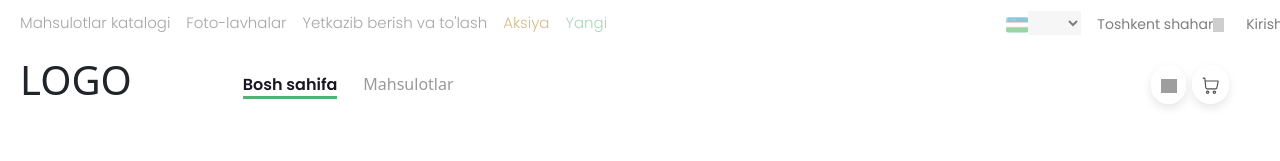
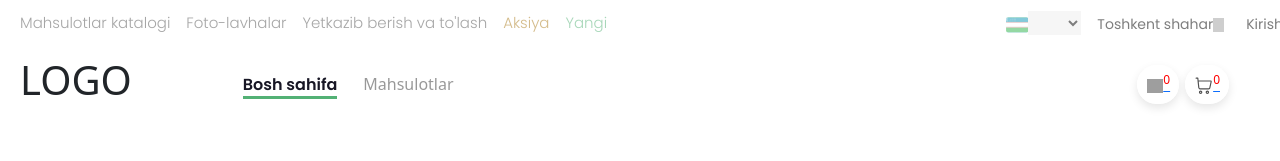
Before and after one commit to Rustam1999-00/Imtixon-N92, a React (Vite) app: page / in a window 1280 px wide. Shown: the top 161 px of the page. Built offline with nearby package versions, Linux system fonts and the light colour scheme; grey boxes are pictures that could not be loaded.

Commit message:
Add init index

```diff
--- a/src/components/Header/Header.css
+++ b/src/components/Header/Header.css
@@ -12,7 +12,10 @@
     justify-content: space-between;
 
 }
-
+.supIndex{
+    text-decoration: none;
+    color: red;
+}
 .header_nav {
     font-family: 'Poppins';
     font-style: normal;
--- a/src/components/Header/Header.jsx
+++ b/src/components/Header/Header.jsx
@@ -6,8 +6,11 @@ import people from '../../assets/images/people.svg'
 import Like from '../../assets/images/like.svg'
 import Korzinka from '../../assets/images/shopping-cart (1) 1.svg'
 import "./Header.css"
+import { useSelector } from 'react-redux'
 
 const Header = () => {
+    const { shopping } = useSelector((state) => state.card)
+    const { cardAd } = useSelector((state) => state.card)
     const navigaert = useNavigate()
     const logout=()=>{
         localStorage.removeItem('token')
@@ -74,9 +77,11 @@ const Header = () => {
         <div className=" ms-auto like_goup">
             <NavLink className={({ isActive }) => isActive ? 'shopping_Activ' : 'shopping'} to={'/Loves'}>
                 <img src={Like} width='16' height='14' alt='like' />
+                <sup className='supIndex'>{cardAd.length}</sup>
             </NavLink>
             <NavLink className={({ isActive }) => isActive ? 'shopping_Activ' : 'shopping'} to={'/Shopping'}>
                 <img src={Korzinka} width='18' height='18' alt='like' />
+                <sup className='supIndex'>{shopping.length}</sup>
             </NavLink>
         </div>
     </div>
```
